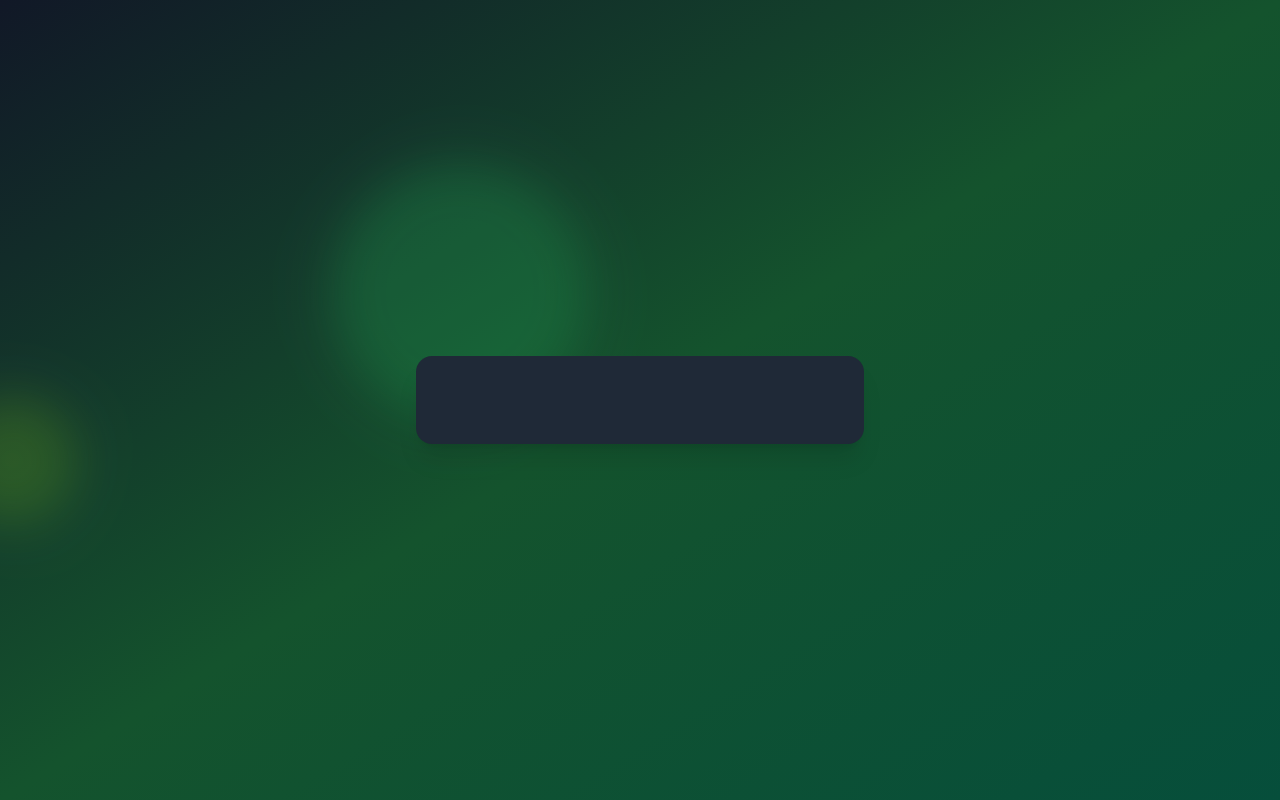
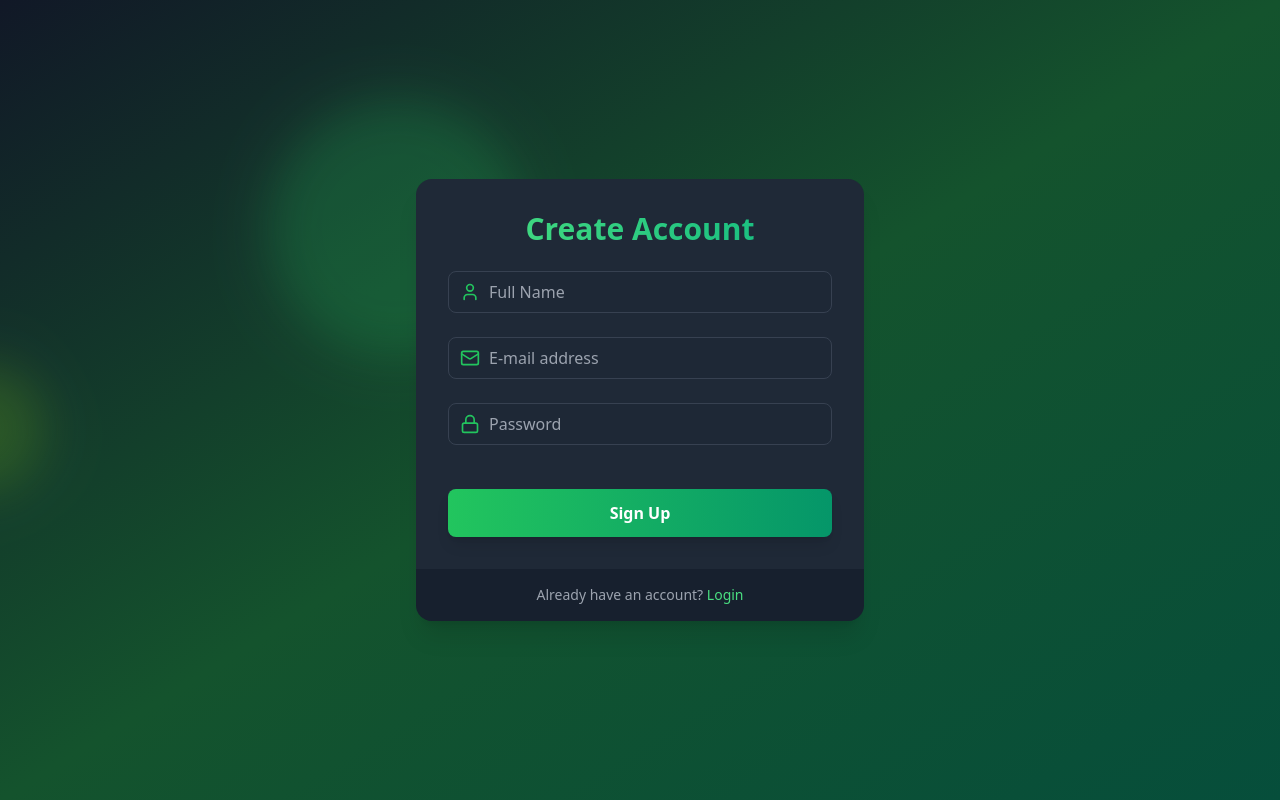
Before and after one commit to hamzathul/Advanced-Authentication, a React (Vite) app in the folder frontend/: page /signup in a window 1280 px wide. Built offline with nearby package versions, Linux system fonts and the light colour scheme.

Commit message:
add:signup form

```diff
--- a/frontend/package.json
+++ b/frontend/package.json
@@ -11,6 +11,7 @@
   },
   "dependencies": {
     "framer-motion": "^11.11.8",
+    "lucide-react": "^0.453.0",
     "react": "^18.3.1",
     "react-dom": "^18.3.1",
     "react-router-dom": "^6.27.0"
--- /dev/null
+++ b/frontend/src/components/Input.jsx
@@ -0,0 +1,20 @@
+import React from "react";
+
+const Input = ({ icon: Icon, ...props }) => {
+  // icon is html component, don't need, just rename as Icon for react
+  return (
+    <div className="relative mb-6">
+      <div className="absolute inset-y-0 left-0 flex items-center pl-3 pointer-events-none">
+        <Icon className="size-5 text-green-500" />
+      </div>
+      <input
+        {...props}
+        className="w-full pl-10 pr-3 py-2 bg-gray-800 bg-opacity-50 rounded-lg border border-gray-700
+        focus:border-green-500 focus:ring-2 focus:ring-green-500 text-white placeholder-gray-400
+        transition duration-200"
+      />
+    </div>
+  );
+};
+
+export default Input;
--- a/frontend/src/pages/SignUpPage.jsx
+++ b/frontend/src/pages/SignUpPage.jsx
@@ -1,20 +1,77 @@
-import { motion } from "framer-motion"
+import { motion } from "framer-motion";
+import Input from "../components/Input";
+import { Lock, Mail, User } from "lucide-react";
+import { useState } from "react";
+import {Link} from 'react-router-dom'
 
 const SignUpPage = () => {
+  const [name, setName] = useState("");
+  const [email, setEmail] = useState("");
+  const [password, setPassword] = useState("");
+  const handleSubmit = (e) => {
+    e.preventDefault();
+  };
   return (
     <motion.div
-        initial={{opacity:0, y:20}}
-        animate={{opacity:1, y:0}}
-        transition={{duration:0.5}}
-        className="max-w-md w-full bg-gray-800 bg-opacity-100 backdrop-filter backdrop-blur-xl rounded-2xl
+      initial={{ opacity: 0, y: 20 }}
+      animate={{ opacity: 1, y: 0 }}
+      transition={{ duration: 0.5 }}
+      className="max-w-md w-full bg-gray-800 bg-opacity-100 backdrop-filter backdrop-blur-xl rounded-2xl
         shadow-xl overflow-hidden"
     >
-        <div className="p-8">
-        <h2 className="text-3xl font-bold mb-6 text-center bg-gradient-to-r from-green-400 to-emerald-500
-        text-transparent bg-clip-text"></h2>
-        </div>
+      <div className="p-8">
+        <h2
+          className="text-3xl font-bold mb-6 text-center bg-gradient-to-r from-green-400 to-emerald-500
+        text-transparent bg-clip-text"
+        >
+          Create Account
+        </h2>
+        <form onSubmit={handleSubmit}>
+          <Input
+            icon={User}
+            type="text"
+            placeholder="Full Name"
+            value={name}
+            onChange={(e) => setName(e.target.value)}
+          />
+          <Input
+            icon={Mail}
+            type="email"
+            placeholder="E-mail address"
+            value={email}
+            onChange={(e) => setEmail(e.target.value)}
+          />
+          <Input
+            icon={Lock}
+            type="password"
+            placeholder="Password"
+            value={password}
+            onChange={(e) => setPassword(e.target.value)}
+          />
+          {/* Password strength meter */}
+          <motion.button className="mt-5 w-full py-3 px-4 bg-gradient-to-r from-green-500 to-emerald-600
+          text-white font-bold rounded-lg shadow-lg hover:from-green-600 hover:to-emerald-700
+          focus:outline-none focus:ring-2 focus:ring-green-500 focus:ring-offset-2 focus:ring-offset-gray-900
+          transition duration-200"
+          whileHover={{scale:1.02}}
+          whileTap={{scale:0.98}}
+          type="submit"
+          >
+            Sign Up
+          </motion.button>
+        </form>
+      </div>
+      <div className="px-8 py-4 bg-gray-900 bg-opacity-50 flex justify-center">
+        <p className="text-sm text-gray-400">
+          Already have an account? {" "}
+          <Link to={"/login"} className="text-green-400 hover:underline">
+          Login
+          </Link>
+        </p>
+
+      </div>
     </motion.div>
-  )
-}
+  );
+};
 
-export default SignUpPage
+export default SignUpPage;
```
